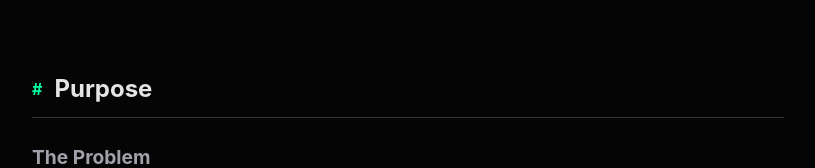
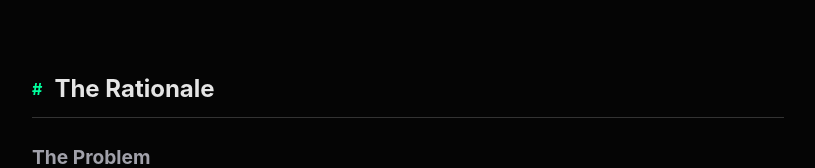
Before and after one commit to moww20/justfuckinguseburnaddress.com, a React (Vite) app: page / in a window 1280 px wide. Shown: the part 522-690 px from the top of the page, without its empty margins (232-1047 px from the left). Built offline with nearby package versions, Linux system fonts and the light colour scheme.

Commit message:
Rename Purpose section to The Rationale

```diff
--- a/src/App.tsx
+++ b/src/App.tsx
@@ -105,7 +105,7 @@ console.log("OFFICIAL BURN ADDRESS:", address);
       </motion.div>
 
       <main>
-        <Section title="Purpose" delay={0.2}>
+        <Section title="The Rationale" delay={0.2}>
           <div style={{ display: 'grid', gap: '2rem' }}>
             <div>
               <h3 style={{ fontSize: '1.2rem', marginBottom: '0.75rem', color: 'var(--text-dim)' }}>The Problem</h3>
```
